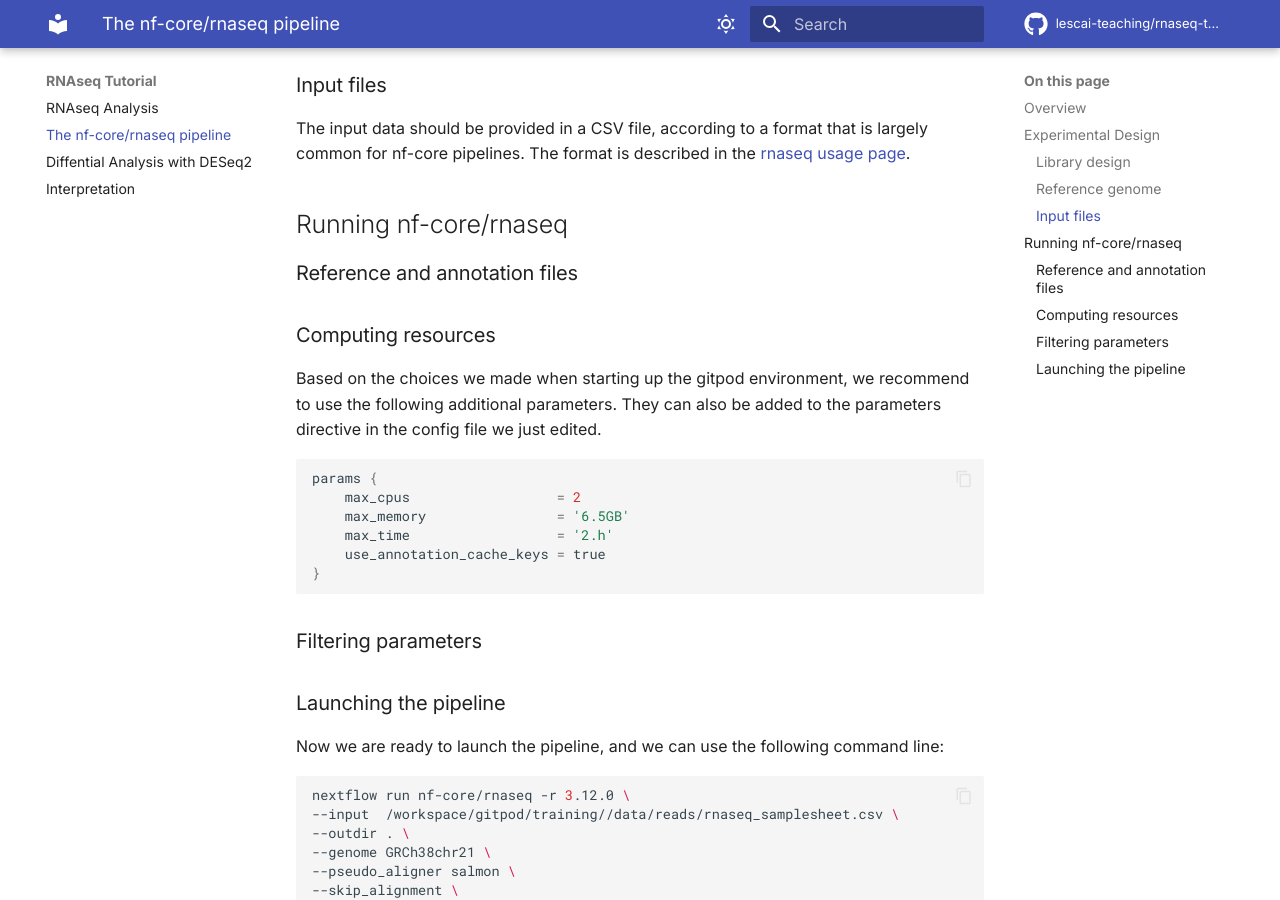
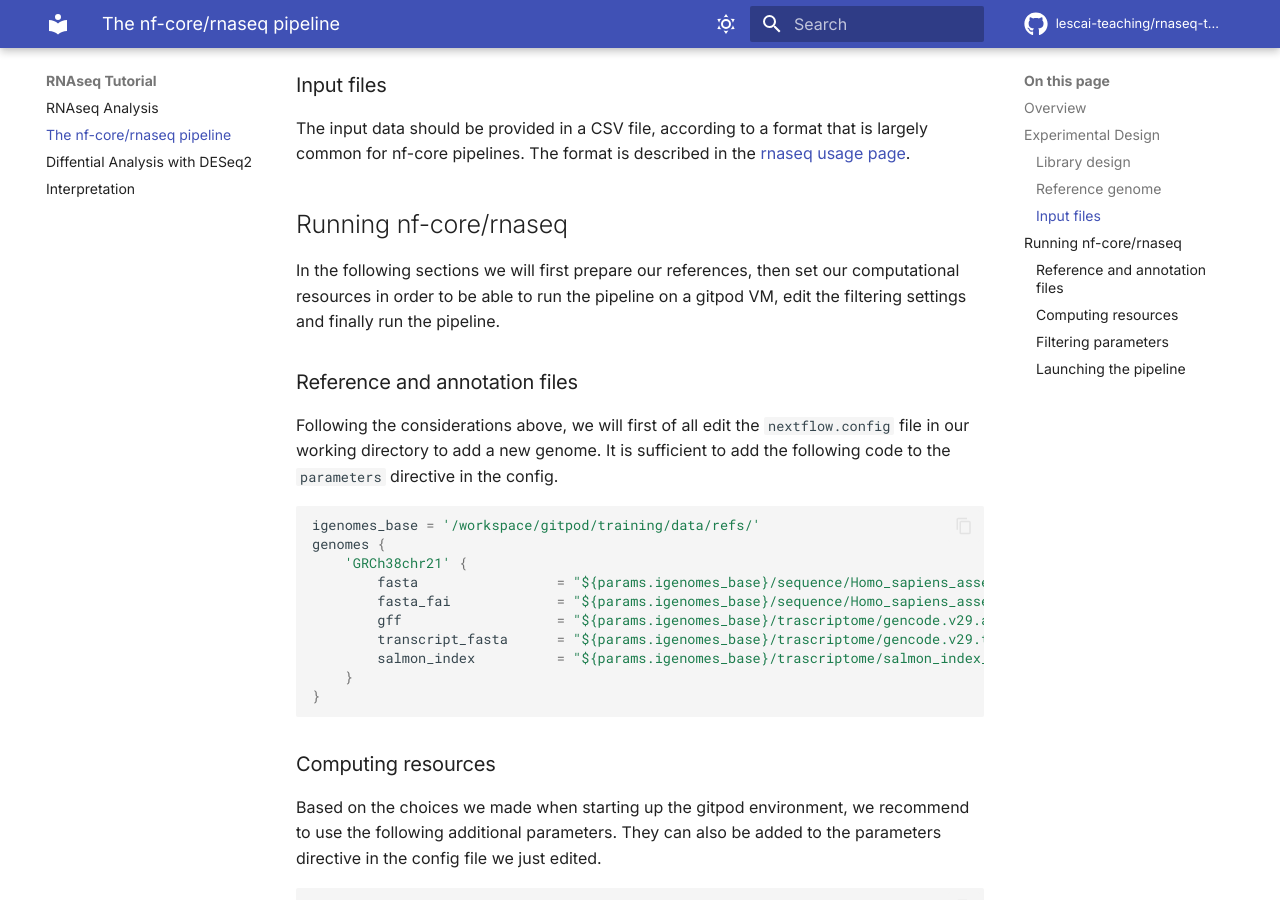
Before and after one commit to santorsola-teaching/nf-core-gitpod-run, an MkDocs documentation site: the page built from docs/rnaseq.md, in a window 1280 px wide and 900 px high, scrolled down 1325 px. Built offline with MkDocs 1.6.1 and Material for MkDocs 9.7.7, drawn with Linux system fonts in a browser that asks for light colours; comment, search, counter and statistics services are not loaded.

Commit message:
updating reference genome and pipeline running sections

````diff
--- a/docs/rnaseq.md
+++ b/docs/rnaseq.md
@@ -35,10 +35,25 @@ The format is described in the [rnaseq usage page](https://nf-co.re/rnaseq/3.14.
 
 ## Running nf-core/rnaseq
 
+In the following sections we will first prepare our references, then set our computational resources in order to be able to run the pipeline on a gitpod VM, edit the filtering settings and finally run the pipeline.
 
 ### Reference and annotation files
 
+Following the considerations above, we will first of all edit the `nextflow.config` file in our working directory to add a new genome.
+It is sufficient to add the following code to the `parameters` directive in the config.
 
+```groovy
+igenomes_base = '/workspace/gitpod/training/data/refs/'
+genomes {
+	'GRCh38chr21' {
+        fasta                 = "${params.igenomes_base}/sequence/Homo_sapiens_assembly38_chr21.fasta"
+        fasta_fai             = "${params.igenomes_base}/sequence/Homo_sapiens_assembly38_chr21.fasta.fai"
+        gff                   = "${params.igenomes_base}/trascriptome/gencode.v29.annotation_chr21_noversion.gff"
+        transcript_fasta      = "${params.igenomes_base}/trascriptome/gencode.v29.transcripts_chr21_annotated.fa"
+        salmon_index          = "${params.igenomes_base}/trascriptome/salmon_index_chr21.tar.gz"
+	}
+}
+```
 
 ### Computing resources
 
````
